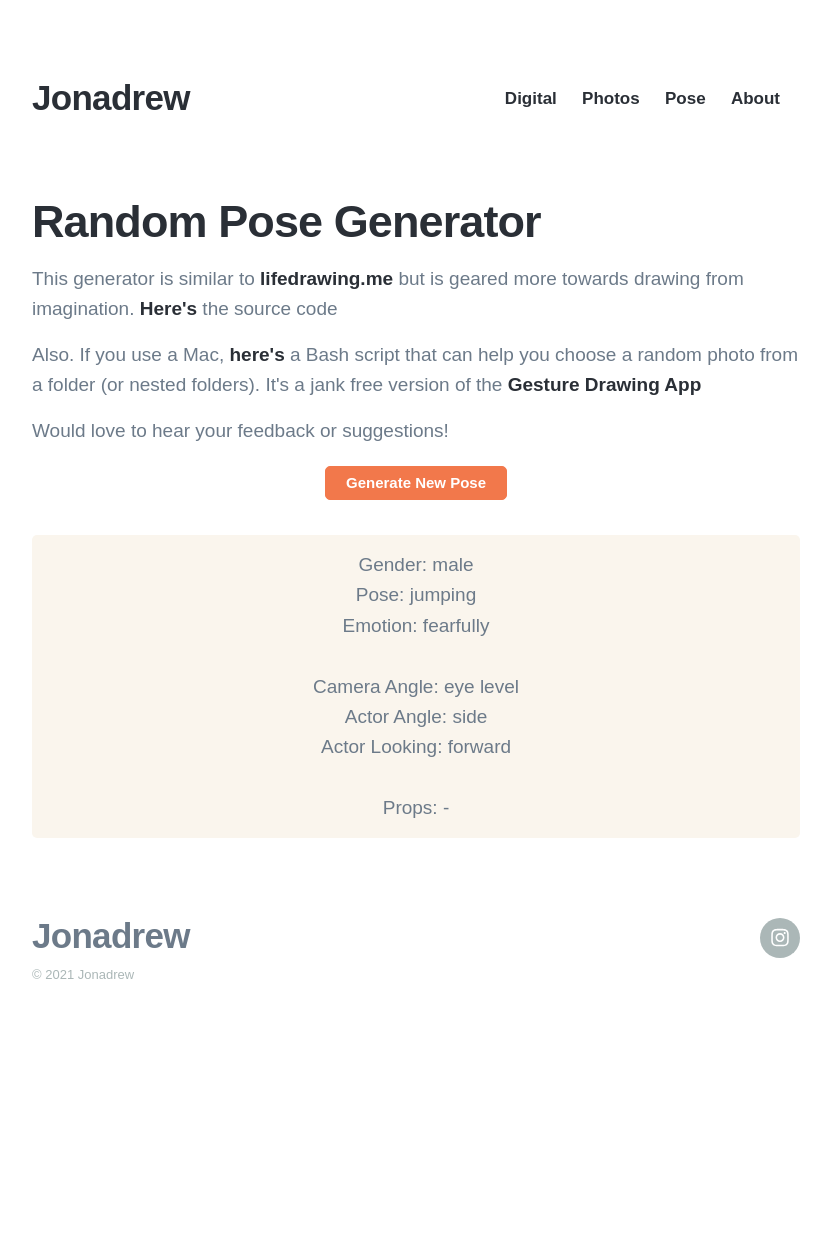
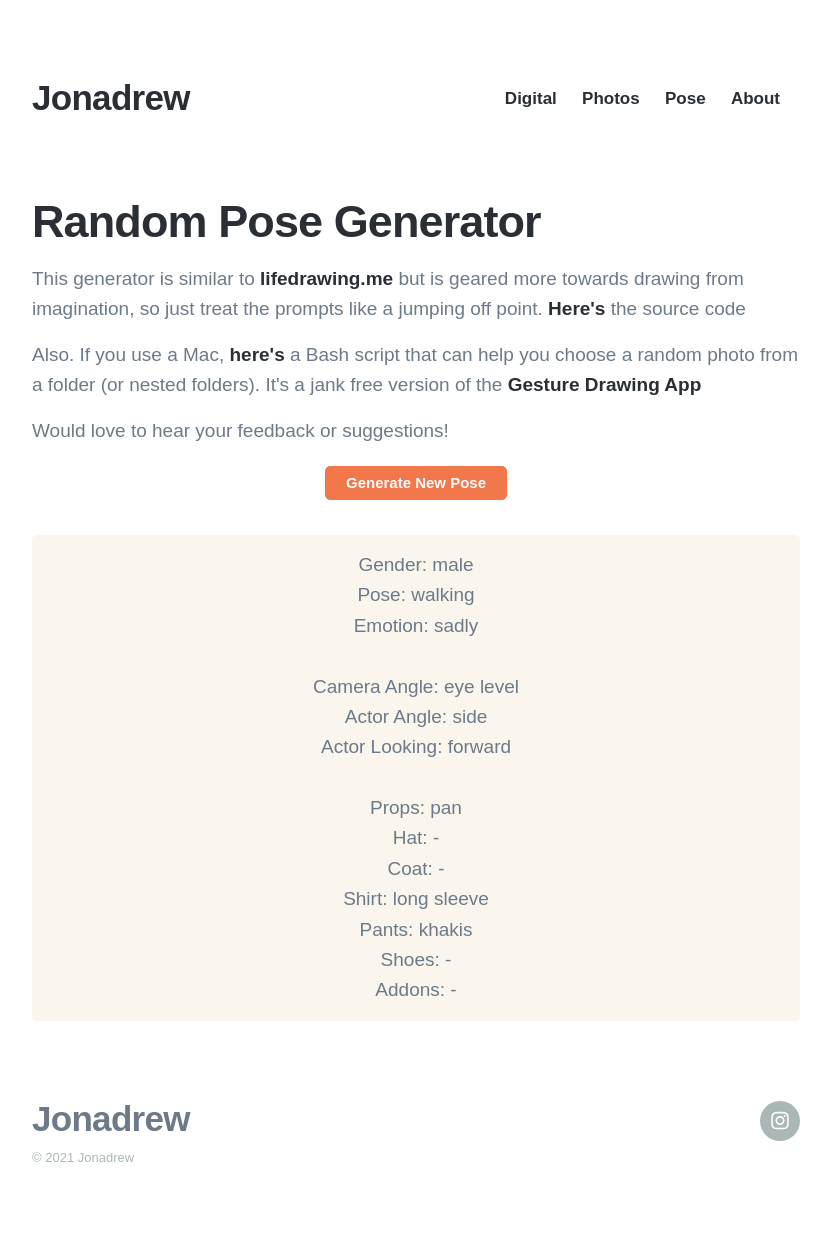
Before and after one commit to andrwyoung/jonadrew-v4, a Jekyll site: the page built from pose/index.html, in a window 1280 px wide. Shown: the whole page, without its empty margins (224-1055 px from the left). Built offline with Jekyll 4.4.1, drawn with Linux system fonts in a browser that asks for light colours; nearby versions of some CDN libraries; some web fonts are replaced; before the commit the page ends 1061 px from its top, so only the background shows below that; part of the change alters nothing that is shown.

```diff
--- a/js/random-pose.js
+++ b/js/random-pose.js
@@ -2,15 +2,24 @@ function chooseRandom(array) {
     return array[Math.floor(Math.random() * array.length)];
 }
 
-function chooseRandomNull(label, array) {
+function chooseRandomNamed(label, array) {
     var chosen_item = chooseRandom(array);
-    if (chosen_item == '') {
-        return '';
-    } else {
-        return "<br/>" + label + ": " + chosen_item;
-    }
+    return "<br/>" + label + ": " + chosen_item;
 }
 
+// add probability that result will be nothing (denoted by '-')
+function chooseRandomNull(probability, label, array) {
+    var probArray = [probability]
+    for (let i = 0; i < array.length; i++) {
+        probArray.push(1);
+    }
+
+    // console.log(probArray);
+    var chosen_item = chooseWithProbability(['-'].concat(array), probArray);
+    return "<br/>" + label + ": " + chosen_item;
+}
+
+// choose item from weighted list
 function chooseWithProbability(words, probs) {
     var i, total = 0;
     for (i = 0; i < probs.length; i++) {
@@ -37,21 +46,17 @@ function chooseWithProbability(words, probs) {
     return words[i];
 }
 
-function chooseWithProbabilityNull(label, words, probs) {
+function chooseWithProbabilityNamed(label, words, probs) {
     var chosen_item = chooseWithProbability(words, probs);
-    if (chosen_item == '') {
-        return '';
-    } else {
-        return "<br/>" + label + ": " + chosen_item;
-    }
+    return "<br/>" + label + ": " + chosen_item;
 }
 
 function addPoseModifiers(pose) {
     var actions, actProbs;
     switch(pose) {
         case 'standing':
-            actions = ['', 'weight on one foot', 'leaning on wall', 'on one foot', 'in ready position'];
-            actProbs = [3, 2, 1, 1, 1];
+            actions = ['', 'weight on one foot', 'leaning on wall', 'on one foot'];
+            actProbs = [3, 2, 1, 1];
             return chooseWithProbability(actions, actProbs);
         case 'sitting':
             actions = ['', 'in a chair', 'on the floor', 'on a couch', 'on a stool', 'at the desk'];
@@ -79,8 +84,10 @@ function generatePose() {
                 'punching',
                 'kicking',
                 'walking',
+                'kneeling'
                 ];
-    var chosenPose = chooseRandom(poses);
+    var poseProbs = [8, 8, 3, 2, 3, 1, 1, 3, 3, 4, 2]
+    var chosenPose = chooseWithProbability(poses, poseProbs);
     var pose = "<br/>Pose: " + chosenPose + " " + addPoseModifiers(chosenPose);
 
     var emotions = ['joyfully',
@@ -98,29 +105,9 @@ function generatePose() {
                 ];
     var emotion = "<br/>Emotion: " + chooseRandom(emotions);
 
-
-
-    var props = ['-',
-                'rifle',
-                'pistol',
-                'bat',
-                'pole',
-                'basketball',
-                'football',
-                'ramen',
-                'wand',
-                'book',
-                'laptop',
-                'knife'
-                ];
-    var propProbs = [10, 1, 1, 1, 1, 1, 1, 1, 1, 1, 1, 1];
-    var prop = chooseWithProbabilityNull("Props", props, propProbs);
-
-
-
     var final = "Gender: " + gender + pose + emotion +
     "<br/>" + chooseView() +
-    "<br/>" + prop;
+    "<br/>" + chooseClothing(gender);
 
     document.getElementById("pose").innerHTML = final;
 }
@@ -159,11 +146,98 @@ function chooseView() {
 }
 
 function chooseClothing(gender) {
-    // var hat = [];
+    var props = ['rifle',
+                'rocket launcher',
+                'pistol',
+                'bat',
+                'pole/spear',
+                'basketball',
+                'football',
+                'ramen',
+                'chicken',
+                'pan',
+                'wand',
+                'book',
+                'laptop',
+                'knife',
+                'broom',
+                'cup',
+                'soccer ball',
+                'shield',
+                'axe',
+                'sycthe',
+                'box'
+                ];
+    var prop = chooseRandomNull(15, "Props", props);
+
+    var hats = [ 'fedora',
+                'straw hat',
+                'cowboy hat',
+                'baseball hat',
+                'beanie',
+                'helmet'
+                ];
+    if (gender == 'female') {
+        hats = hats.concat('witch hat');
+    }
+    var hat = chooseRandomNull(20, "Hat", hats);
+
+    var coats = ['trench coat',
+                'poofy jacket',
+                'hoodie',
+                'zipper',
+                'raincoat',
+                'regular jacket',
+                'sweater',
+                ];
+    var coat = chooseRandomNull(20, "Coat", coats);
+
     // var face = [];
-    // var glove = [];
-    // var shirt = [];
-    // var pants = [];
-    // var shoes = [];
-    // var addons = ['backpack', 'sachel', 'dog'];
+    var shirts = ['t shirt',
+                'long sleeve',
+                'button up',
+                'tank top',
+                'polo',
+                'turtle neck',
+                ];
+    if (gender == 'female') {
+        shirts = shirts.concat('bra', 'sleveless', 'crop top');
+    }
+    var shirt = chooseRandomNamed("Shirt", shirts);
+
+    var pants = ['jeans',
+                'sweatpants',
+                'overalls',
+                'track pants',
+                'shorts',
+                'khakis',
+                'cargo pants',
+                'slacks'
+                ];
+    if (gender == 'female') {
+        pants = pants.concat('yoga pants', 'tights', 'miniskirt', 'dress', 'gaucho pants');
+    }
+    var pant = chooseRandomNamed("Pants", pants);
+
+    var shoes = ['sneakers',
+                'boots',
+                'army boots',
+                'cowboy boots',
+                'flip flops',
+                'slides/slippers',
+                'dress shoes',
+                ];
+    if (gender == 'female') {
+        shoes = shoes.concat('high heels', 'knee high boots');
+    }
+    var shoe = chooseRandomNull(10, "Shoes", shoes);
+
+
+    var addons = ['backpack', 'sachel', 'gloves', 'watch'];
+    if (gender == 'female') {
+        addons = addons.concat('purse');
+    }
+    var addon = chooseRandomNull(10, "Addons", addons);
+
+    return prop + hat + coat + shirt + pant + shoe + addon;
 }
--- a/pose/index.html
+++ b/pose/index.html
@@ -12,7 +12,7 @@ description: Random Pose Generator
 
 
 		<p> This generator is similar to <a href="https://lifedrawing.me/randompose">lifedrawing.me</a>
-			but is geared more towards drawing from imagination.
+			but is geared more towards drawing from imagination, so just treat the prompts like a jumping off point.
 			<a href="https://github.com/andrwyoung/jonadrew-v4/blob/master/js/random-pose.js">Here's</a> the source code
 		</p>
 
```
